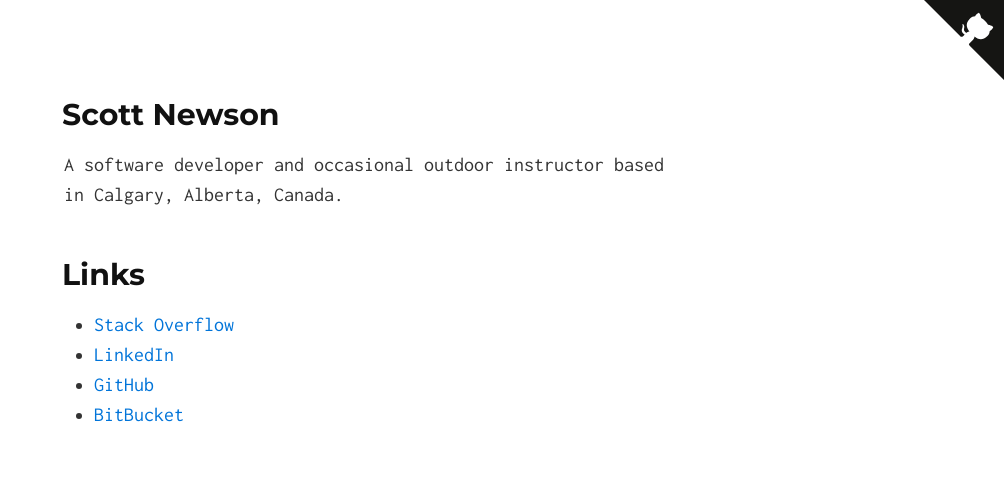
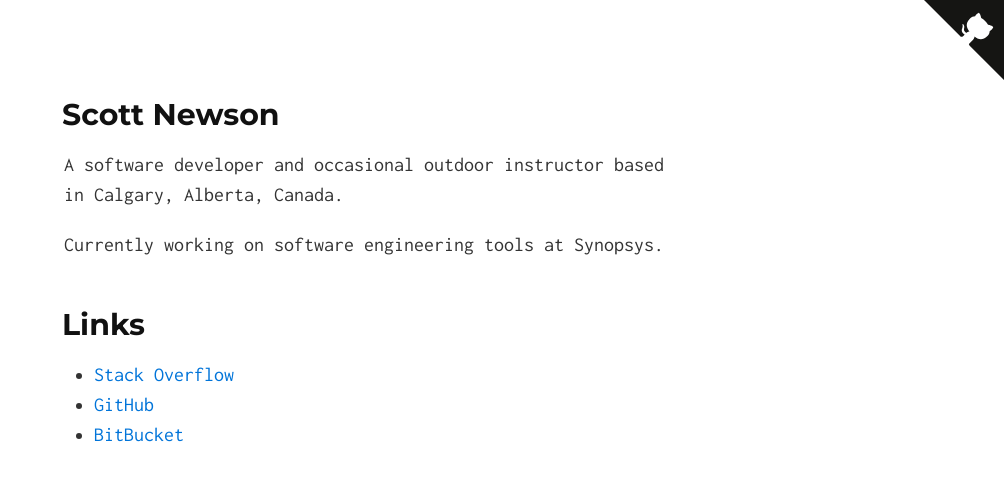
Before and after one commit to sgnewson/sgnewson.github.io, a Jekyll site: the page built from index.md, in a window 1280 px wide. Shown: the top 481 px of the page, without its empty margins (276-1280 px from the left). Built offline with Jekyll 4.4.1, drawn with Linux system fonts in a browser that asks for light colours; our own code applies the rules of GitHub Pages for plain Markdown files.

Commit message:
remove linkedin

```diff
--- a/index.md
+++ b/index.md
@@ -5,10 +5,11 @@ layout: default
 ## Scott Newson
 A software developer and occasional outdoor instructor based in Calgary, Alberta, Canada.
 
+Currently working on software engineering tools at Synopsys.
+
 ## Links
 
 * [Stack Overflow](https://stackoverflow.com/users/346912/scott-newson)
-* [LinkedIn](https://www.linkedin.com/in/scottnewson/)
 * [GitHub](https://github.com/sgnewson)
 * [BitBucket](https://bitbucket.org/sgnewson/)
 
```
